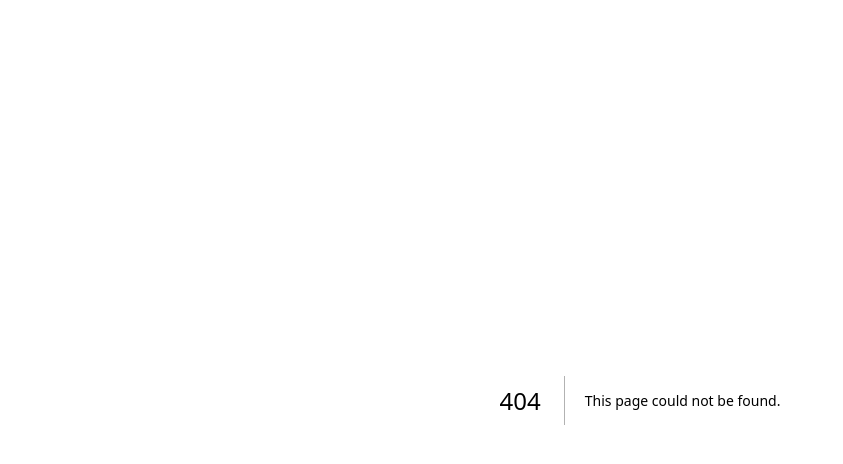
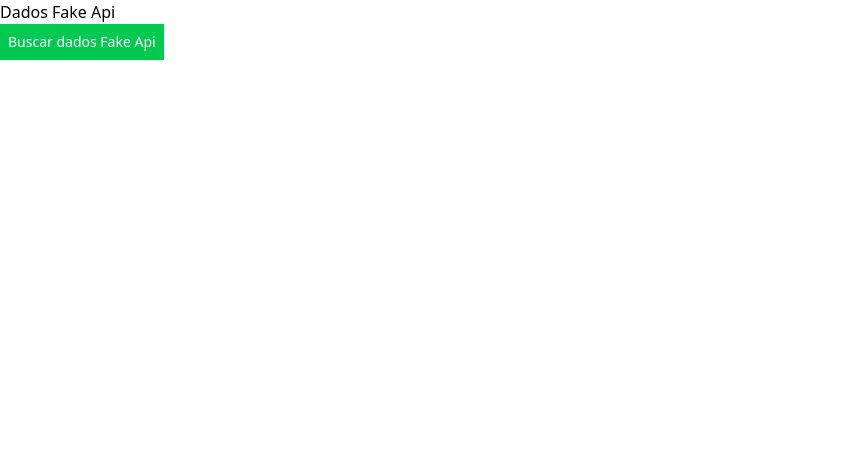
Before and after one commit to Chrysthy/med-app, a Next.js app in the folder med-app/: page /fake in a window 1280 px wide. Before the commit this address had no page. Shown: the top 464 px of the page, without its empty margins (0-843 px from the left). Built offline with nearby package versions, Linux system fonts and the light colour scheme.

Commit message:
Add FakeApi

```diff
--- /dev/null
+++ b/med-app/src/app/fake/page.tsx
@@ -0,0 +1,38 @@
+"use client"
+
+import React from "react";
+import axios from "axios";
+import { useState } from "react";
+
+export default function FakeApi() {
+
+    const [fakeApiData, setFakeApiData] = useState(null);
+
+    const requestFakeApi = async () => {
+        try {
+            const response = await axios.get('https://jsonplaceholder.typicode.com/users');
+            setFakeApiData(response.data);
+        } catch (e) {
+            console.log(e);
+        }
+
+    }
+
+    return (
+        <>
+            <h1>Dados Fake Api</h1>
+            <button className="bg-green-500 p-2 inline-block text-white text-sm"
+             onClick={(e) => requestFakeApi()}>Buscar dados Fake Api</button>
+            <table>
+                {!!fakeApiData && fakeApiData.map((data: any) => (
+                    <tr>
+                        <td className='border border-slate-300'>{data.name}</td>
+                        <td className='border border-slate-300 text-center'>{data.username}</td>
+                        <td className='border border-slate-300 text-center'>{data.email}</td>
+                        <td className='border border-slate-300 text-center'>{data.phone}</td>
+                    </tr>
+                ))}
+            </table>
+        </>
+    )
+}
```
